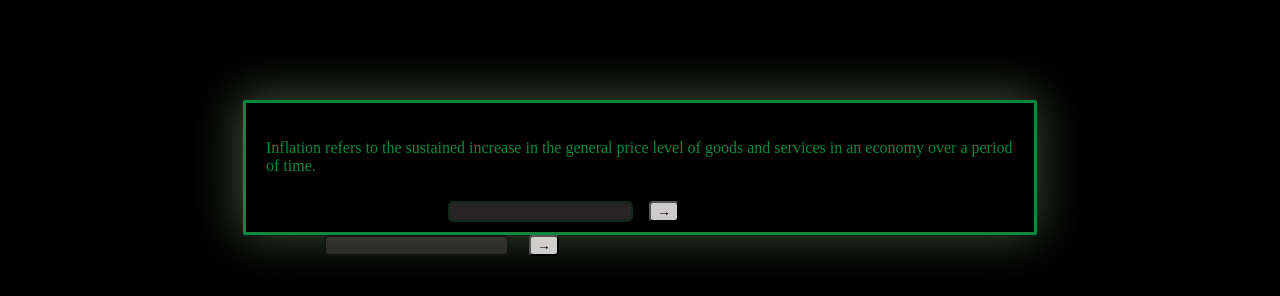
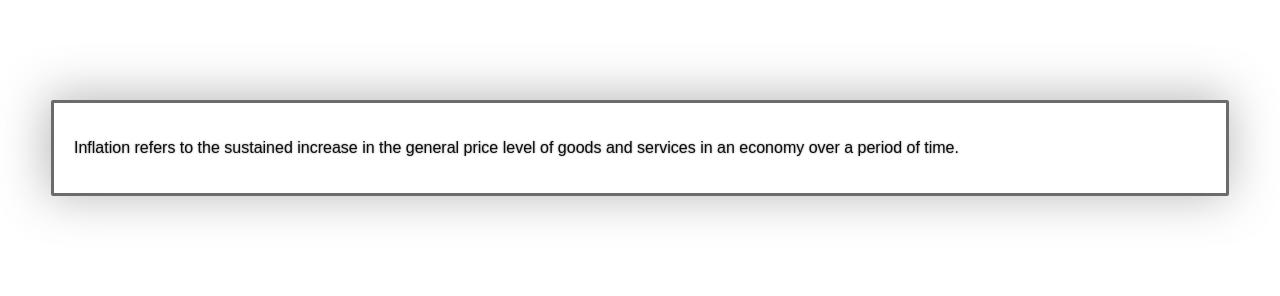
Before and after one commit to SaiDrive/Social, a plain HTML site: page index.html in a window 1280 px wide. Both pictures are taken after a click on the button "Start". Drawn offline with Linux system fonts and the light colour scheme; a web font is replaced by a local one.

Commit message:
modified css with font color and background colors

```diff
--- a/style.css
+++ b/style.css
@@ -1,17 +1,19 @@
+@import url('https://fonts.googleapis.com/css2?family=Bree+Serif&family=Play:wght@400;700&family=Roboto&family=Sono:wght@200;300;500;600;700&display=swap');
+
 .mainDiv{
     margin-left: auto;
     margin-right: auto;
     margin-top: 100px;
-    border-color: rgba(22, 233, 106, 0.582);
+    border-color: rgba(0, 0, 0, 0.582);
     border-radius: 2px;
     border-style: solid;
     height: fit-content;
-    width: 60vw;
-    box-shadow: -2px -2px 48px 2px rgba(70, 89, 65, 0.9);
+    width: 90vw;
+    box-shadow: -2px -2px 48px 2px rgba(102, 102, 102, 0.461);
     padding: 10px;
 }
 body{
-    background-color: black;
+    background-color: rgba(255, 255, 255, 0.612);
 }
 .startButton{
     background-color: rgba(0, 0, 0, 0.582);
@@ -24,23 +26,31 @@ body{
 
 .text{
     text-align: left;
-    background-color: rgba(0, 0, 0, 0.582);
-    color: rgba(22, 233, 106, 0.582);
-    border-color: rgba(22, 233, 106, 0.582);
+    color: rgba(0, 0, 0, 0.925);
+    border-color: rgba(22, 233, 106, 0.582);7
     border-radius: 2px;
     padding: 10px;
+    font-family: 'Sono', sans-serif;
+    text-shadow: 0px 0px 2px #0000007d;
+}
+.inputSubmitDiv{
+    display: flex;
+    justify-content: center;
+    align-items: center;
+    margin-top: 10px;
+    margin-bottom: 10px;
+    margin-left: 1rem;
 }
 
 .userInput{
     text-align: center;
     color: rgba(22, 233, 106, 0.582);
-    margin-left: 25%;
     border-color: rgba(22, 233, 106, 0.582);
     border-radius: 5px;
     border-style: solid;
     background-color: rgba(69, 67, 67, 0.549);
     animation: blinking 1000ms infinite;
-    /*display: none;*/
+    display: none;
 }
 .submitButton{
    margin-left: 1rem;
@@ -48,7 +58,7 @@ body{
    background-color: rgba(237, 234, 234, 0.866);
    width: 30px;
    transition: width 200ms;
-   /*display: none;*/
+   display: none;
 }
 .submitButton:hover {
    border-color: rgba(22, 233, 106, 0.582);
```
